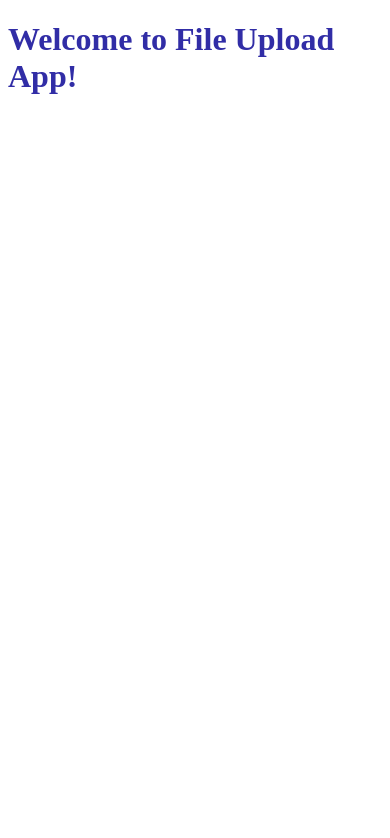
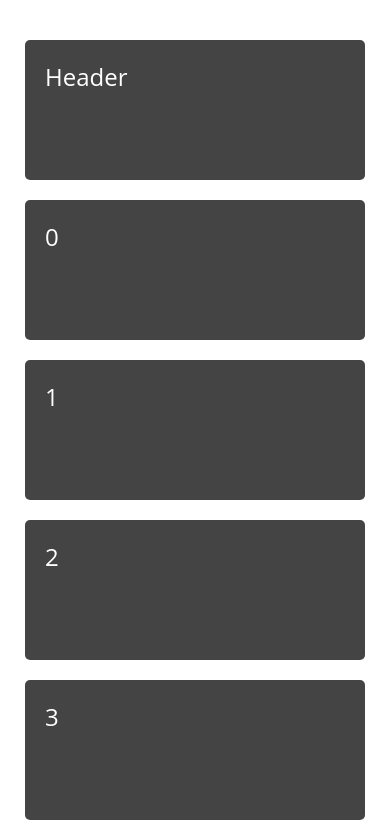
Before and after one commit to hypercodex/photo-upload-app, a Next.js app in the folder app/: page / in a window 390 px wide. Shown: the top 838 px of the page. Built offline with nearby package versions, Linux system fonts and the light colour scheme.

Commit message:
add responsive grid presentational component frames

```diff
--- /dev/null
+++ b/app/src/components/Files.module.scss
@@ -0,0 +1,9 @@
+@use '../styles/base';
+
+
+.panel {
+  /* needed for the flex layout*/
+  margin-left: 5px;
+  margin-right: 5px;
+  flex: 1 1 base.$idealContentWidth;
+}
--- /dev/null
+++ b/app/src/components/Files.tsx
@@ -0,0 +1,20 @@
+import React, { useState } from 'react'
+
+
+import style from './Files.module.scss'
+
+
+const Files: React.FC = () => {
+
+  const [files, setFiles] = useState(Array(7).fill())
+
+  return (
+    <>
+      {files.map(( val, idx ) =>
+        <div className={ style.panel } key={idx}>{ idx }</div>
+      )}
+    </>
+  )
+}
+
+export default Files
--- /dev/null
+++ b/app/src/components/Footer.module.scss
@@ -0,0 +1,5 @@
+@use '../styles/base';
+
+.footer {
+  @extend %sandwichContent;
+}
--- /dev/null
+++ b/app/src/components/Footer.tsx
@@ -0,0 +1,11 @@
+import React from 'react'
+
+import style from './Footer.module.scss'
+
+const Footer: React.FC = () => {
+  return (
+    <footer className={ style.footer }>Footer</footer>
+  )
+}
+
+export default Footer
--- /dev/null
+++ b/app/src/components/Header.module.scss
@@ -0,0 +1,5 @@
+@use '../styles/base';
+
+.header {
+  @extend %sandwichContent;
+}
--- /dev/null
+++ b/app/src/components/Header.tsx
@@ -0,0 +1,11 @@
+import React from 'react'
+
+import style from './Header.module.scss'
+
+const Header: React.FC = () => {
+  return (
+    <header className={ style.header }>Header</header>
+  )
+}
+
+export default Header
--- /dev/null
+++ b/app/src/components/Home.module.scss
@@ -0,0 +1,41 @@
+@use '../styles/base';
+
+
+.wrapper {
+  max-width: 960px;
+  margin: 0 20px;
+  display: grid;
+  grid-gap: base.$contentGap;
+}
+
+/* no grid support? */
+.wrapper {
+  display: flex;
+  flex-wrap: wrap;
+}
+
+/* with grid support */
+.wrapper {
+  display: grid;
+  margin: 0 auto;
+  grid-template-columns: repeat(auto-fill, minmax(base.$idealContentWidth, 1fr));
+  grid-auto-rows: minmax(150px, auto);
+}
+
+.wrapper > * {
+  background-color: #444;
+  color: #fff;
+  border-radius: 5px;
+  padding: 20px;
+  font-size: 150%;
+  margin-bottom: 10px;
+}
+
+
+/* We need to set the margin used on flex items to 0 as we have gaps in grid.  */
+
+// @supports (display: grid) {
+//   .wrapper > * {
+//     margin: 0;
+//   }
+// }
--- /dev/null
+++ b/app/src/components/Home.tsx
@@ -0,0 +1,20 @@
+import React from 'react'
+
+import Header from './Header'
+import Footer from './Footer'
+import Files from './Files'
+
+import style from './Home.module.scss'
+
+
+const Home: React.FC = () => {
+  return (
+    <div className={ style.wrapper }>
+      <Header />
+      <Files />
+      <Footer />
+    </div>
+  )
+}
+
+export default Home
--- a/app/src/pages/index.tsx
+++ b/app/src/pages/index.tsx
@@ -1,11 +1,11 @@
 import React from 'react'
 
-const Home: React.FC = () => {
+import Home from '../components/Home'
+
+const Index: React.FC = () => {
   return (
-    <div>
-      <h1>Welcome to File Upload App!</h1>
-    </div>
+    <Home />
   )
 }
 
-export default Home
+export default Index
--- /dev/null
+++ b/app/src/styles/_base.scss
@@ -0,0 +1,16 @@
+/*
+ * Common sass artifacts
+ */
+
+
+$contentMax: 960px;
+$contentGap: 10px;
+$idealContentWidth: ($contentMax - ( 2 * $contentGap )) / 3;
+
+
+%sandwichContent {
+  margin-left: 5px;
+  margin-right: 5px;
+  flex: 0 1 100%;
+  grid-column: 1 / -1;
+}
--- a/app/src/styles/global.scss
+++ b/app/src/styles/global.scss
@@ -1,5 +1,24 @@
 @use 'colors';
+
+
+*,
+*:before,
+*:after {
+  box-sizing: border-box;
+}
+
+body {
+  margin: 40px 20px;
+  font-family: 'Open Sans', 'sans-serif';
+  background-color: #fff;
+  color: #444;
+}
 
 h1 {
   color: colors.$duskLight;
 }
+
+h1,
+p {
+  margin: 0 0 1em 0;
+}
```
